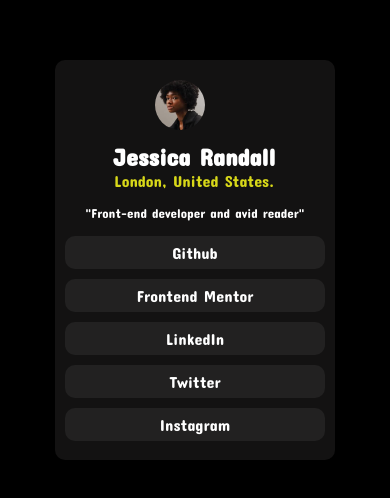
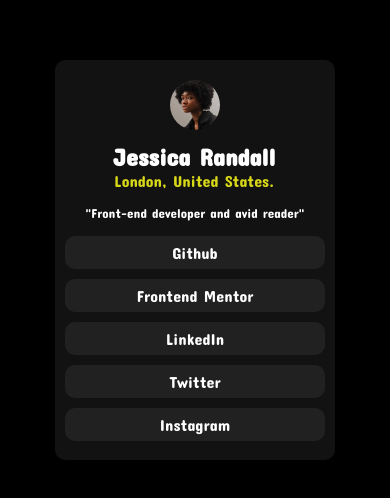
Before and after one commit to 20031107/social-Media-Links, a plain HTML site: page index.html in a window 390 px wide. Shown: the part 162-660 px from the top of the page. Drawn offline with Linux system fonts and the light colour scheme.

Commit message:
3rd commit

```diff
--- a/style.css
+++ b/style.css
@@ -69,5 +69,10 @@ h2{
         color: white;
         border-radius: 10px;
     }
+    img{
+        margin-bottom: 10px;
+        margin-left: 75px;
+        border-radius: 150px;
+    }
 
 }
```
